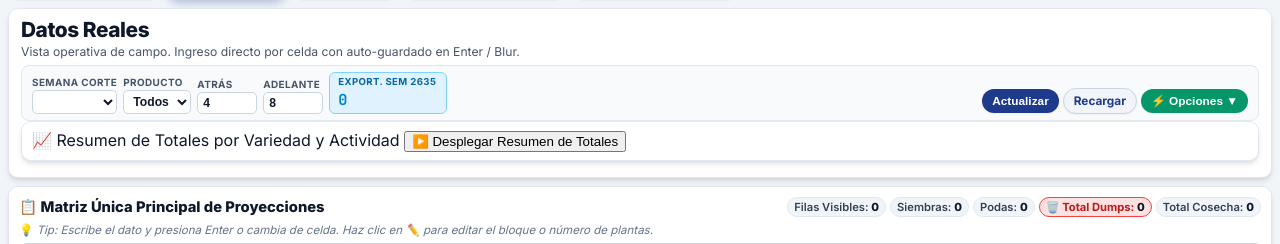
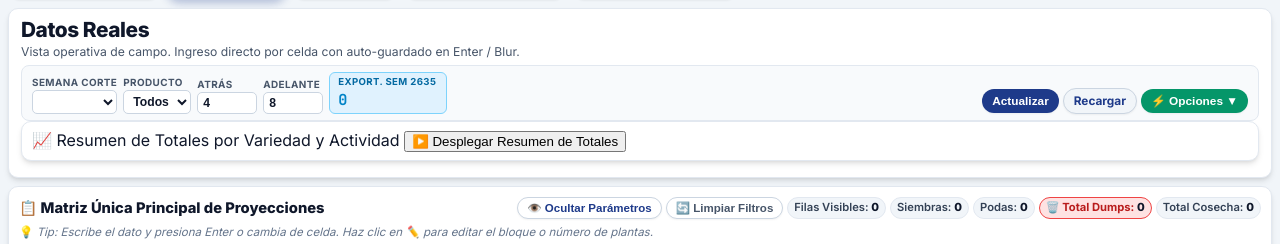
Before and after one commit to renealejo96/proyecciones, a Flask app: page /reales in a window 1280 px wide. Shown: the part 33-277 px from the top of the page. Run offline with Flask 3, Linux system fonts and the light colour scheme; lists and menus that the app fills with data are empty.

Commit message:
feat: restaurar boton de mostrar u ocultar parametros en vista agronomo y datos reales con persistencia

```diff
--- a/templates/index.html
+++ b/templates/index.html
@@ -885,6 +885,7 @@
                         <button type="button" class="dropdown-btn" id="ops-menu-btn">⚡ Opciones ▼</button>
                         <div class="dropdown-menu" id="ops-dropdown-menu">
                             <button type="button" class="dropdown-item" id="menu-save-all">💾 Guardar Todo en Excel</button>
+                            <button type="button" class="dropdown-item" id="menu-toggle-params">👁️ Mostrar / Ocultar Parámetros</button>
                             <button type="button" class="dropdown-item" onclick="location.href='/?sync_db=1&semana={{ weekly_view.selected_week }}&producto={{ weekly_view.selected_product_master }}'">🗄️ Sincronizar PostgreSQL</button>
                             <div class="dropdown-divider"></div>
                             <a class="dropdown-item" href="/?semana={{ weekly_view.selected_week }}&producto={{ weekly_view.selected_product_master }}">🌾 Vista Llenado Agrónomo</a>
@@ -916,6 +917,8 @@
             <div class="variety-header">
                 <h2>📋 Matriz Única Principal de Proyecciones</h2>
                 <div class="chips">
+                    <button type="button" id="toggle-params-btn" class="toggle-params-btn" title="Mostrar u ocultar columnas de parámetros (Ciclos, T/pl, Desperdicio, Totales)">👁️ Ocultar Parámetros</button>
+                    <button type="button" id="reset-filters-btn" class="toggle-params-btn" style="color: var(--slate-600);" title="Limpiar los filtros rápidos de columna">🔄 Limpiar Filtros</button>
                     <div class="chip">Filas Visibles: <span id="chip-visible-rows">0</span></div>
                     <div class="chip">Siembras: <span id="chip-total-siembras">{{ weekly_view.totals_by_activity.SIEMBRA }}</span></div>
                     <div class="chip">Podas: <span id="chip-total-podas">{{ weekly_view.totals_by_activity.PODA }}</span></div>
@@ -1967,9 +1970,11 @@
             });
         }
 
-        // Auto-hide parameter columns on smaller screens by default (< 900px)
-        let paramsVisible = window.innerWidth >= 900;
+        // Auto-hide parameter columns on smaller screens by default (< 1100px) or remember user preference
+        let savedParamsPref = localStorage.getItem('proyecciones_params_visible');
+        let paramsVisible = savedParamsPref !== null ? (savedParamsPref === 'true') : (window.innerWidth >= 1100);
         const toggleParamsBtn = document.getElementById('toggle-params-btn');
+        const menuToggleParams = document.getElementById('menu-toggle-params');
 
         function updateParamsVisibility() {
             document.querySelectorAll('.table-wrap').forEach((wrap) => {
@@ -1980,14 +1985,26 @@
             });
             if (toggleParamsBtn) {
                 toggleParamsBtn.textContent = paramsVisible ? '👁️ Ocultar Parámetros' : '👁️ Mostrar Parámetros';
-            }
+                toggleParamsBtn.style.background = paramsVisible ? '#ffffff' : '#e0f2fe';
+                toggleParamsBtn.style.color = paramsVisible ? 'var(--header-bg)' : '#0284c7';
+                toggleParamsBtn.style.borderColor = paramsVisible ? 'var(--slate-300)' : '#38bdf8';
+            }
+            if (menuToggleParams) {
+                menuToggleParams.textContent = paramsVisible ? '👁️ Ocultar Parámetros Fila' : '👁️ Mostrar Parámetros Fila';
+            }
+        }
+
+        function toggleParams() {
+            paramsVisible = !paramsVisible;
+            localStorage.setItem('proyecciones_params_visible', String(paramsVisible));
+            updateParamsVisibility();
         }
 
         if (toggleParamsBtn) {
-            toggleParamsBtn.addEventListener('click', () => {
-                paramsVisible = !paramsVisible;
-                updateParamsVisibility();
-            });
+            toggleParamsBtn.addEventListener('click', toggleParams);
+        }
+        if (menuToggleParams) {
+            menuToggleParams.addEventListener('click', toggleParams);
         }
         updateParamsVisibility();
 
```
